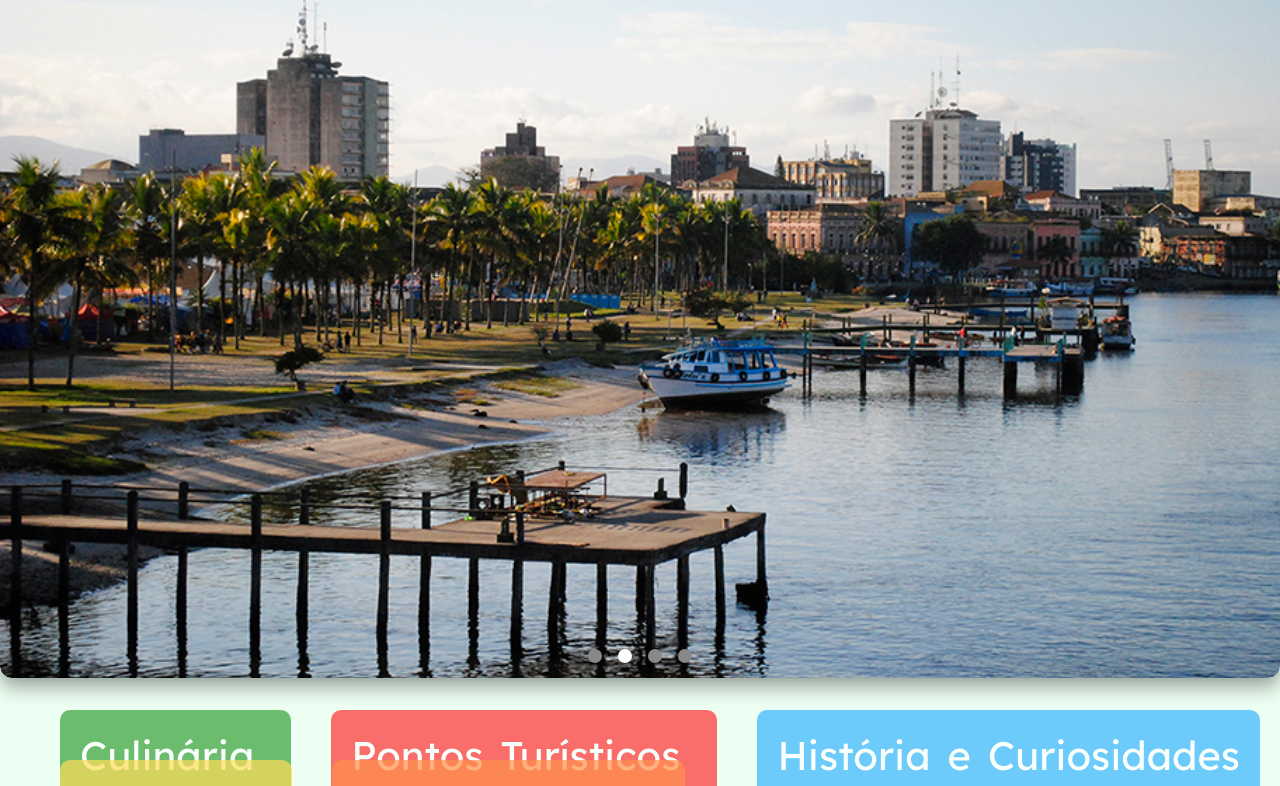
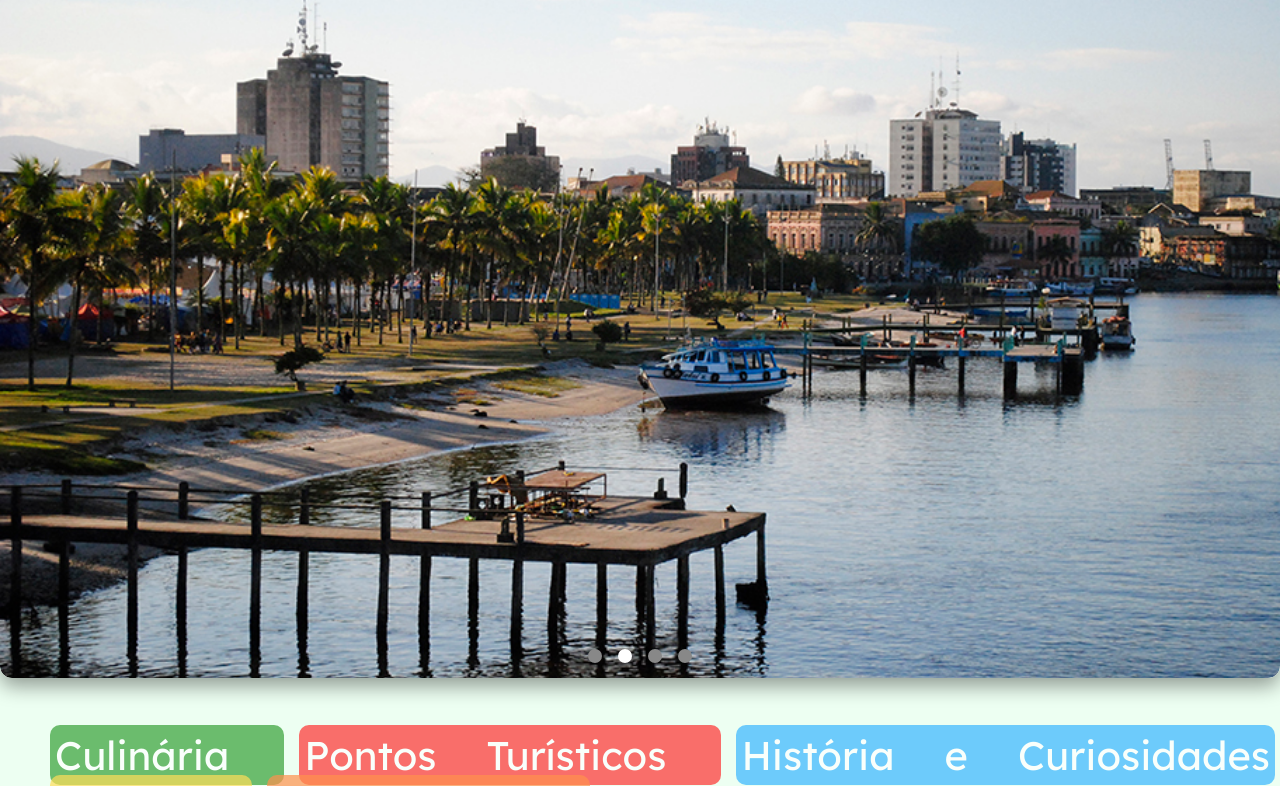
Before and after one commit to Dafylin/tcc, a plain HTML site: page index.html in a window 1280 px wide. Shown: the part 166-952 px from the top of the page. Drawn offline with Linux system fonts and the light colour scheme.

Commit message:
Add files via upload

```diff
--- a/index.css
+++ b/index.css
@@ -162,10 +162,12 @@ header {
     display: inline;
     font-size: 40px;
     font-family: Lexend Deca, Geneva, Tahoma, sans-serif;
+    width: 100px; /* Define a largura do quadrado como 200 pixels */
+    height: 100px; /* Define a altura do quadrado como 200 pixels, para que seja um quadrado perfeito */
     text-decoration: none;
-    margin-left: 40px;
-    margin: 20px;
-    padding: 20px;
+    margin-left: 10px;
+    margin-right: 5px;
+    padding: 5px;
     border-radius: 10px;
     opacity: 0.7;
 
```
